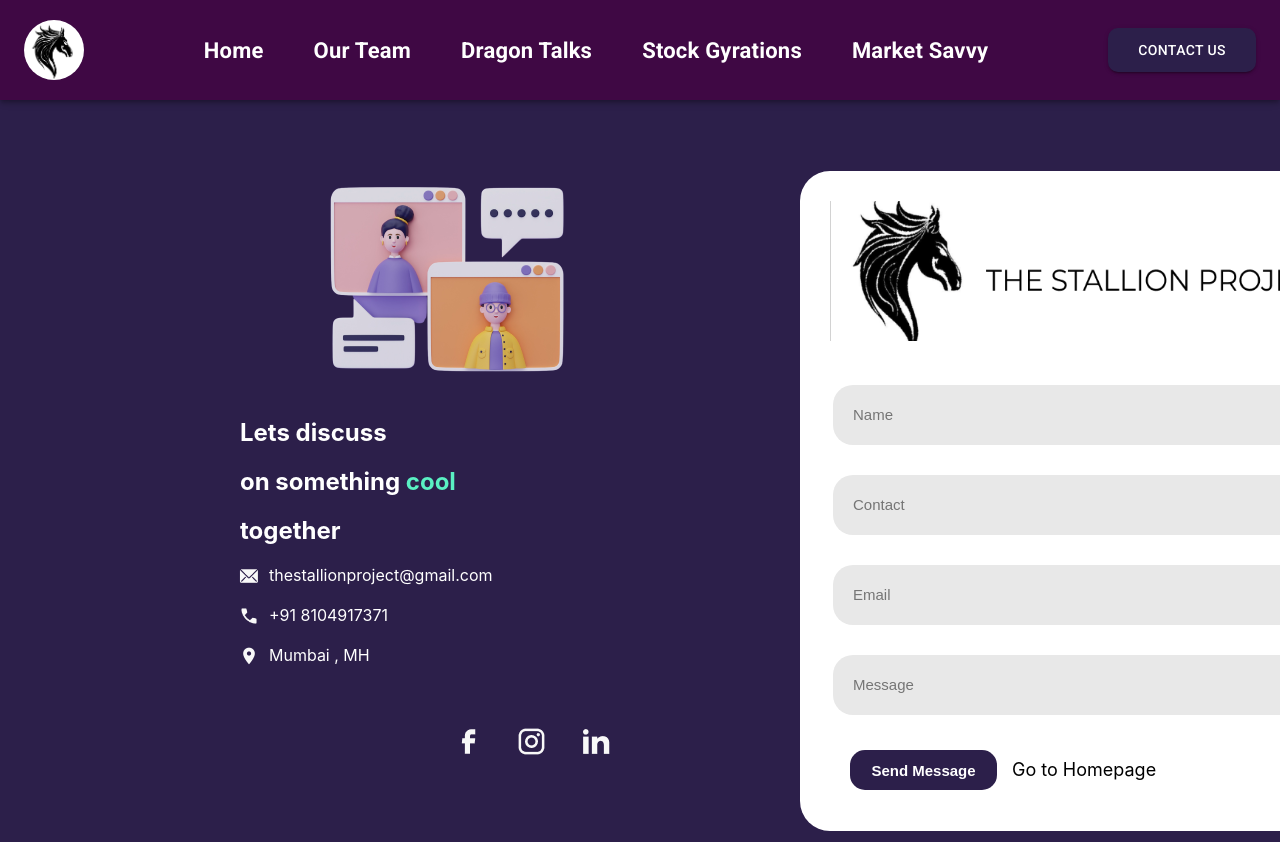
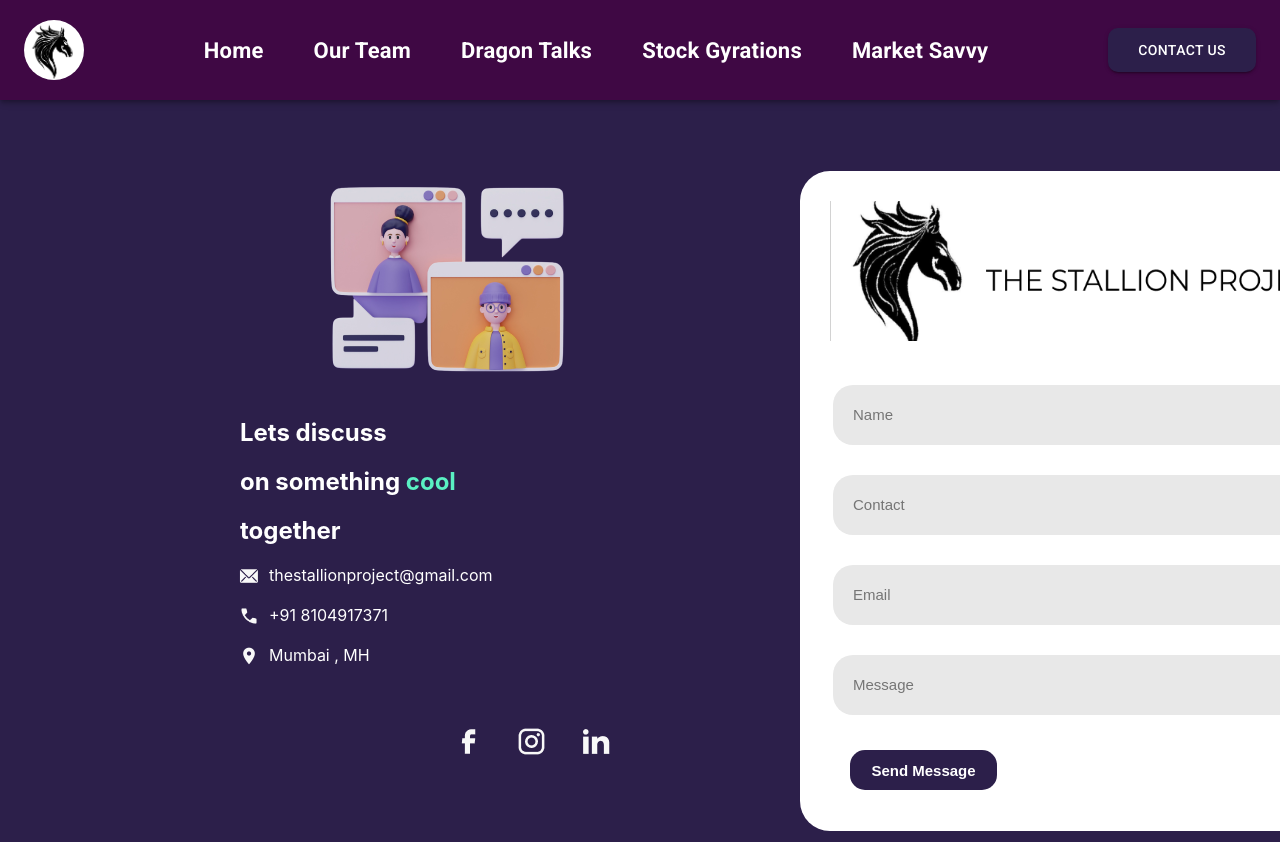
Before and after one commit to jsayyam1/TSP-NEW, a React (Create React App) app: page /Contact in a window 1280 px wide. Shown: the top 842 px of the page. Built offline with nearby package versions, Linux system fonts and the light colour scheme.

Commit message:
Changes Done

```diff
--- a/src/Components/Contact.jsx
+++ b/src/Components/Contact.jsx
@@ -1,4 +1,4 @@
-import { Box, Stack } from '@mui/material'
+import { Box, Stack, Typography } from '@mui/material'
 import React, { useRef } from 'react'
 import Calling from '../Assets/3d rendering of people avatars in a zoom call.png'
 import Emails from '../Assets/clarity_email-solid.png'
@@ -114,7 +114,7 @@
 
                     <div>
                         <button type='submit' className="btn">Send Message</button>
-                        <a href="./Landing_Page.html" class="hpg">Go to Homepage</a>
+                        {/* <Link to={'/Services'}><Typography>Go to Homepage</Typography></Link> */}
                     </div>
 
                 </form>
```
